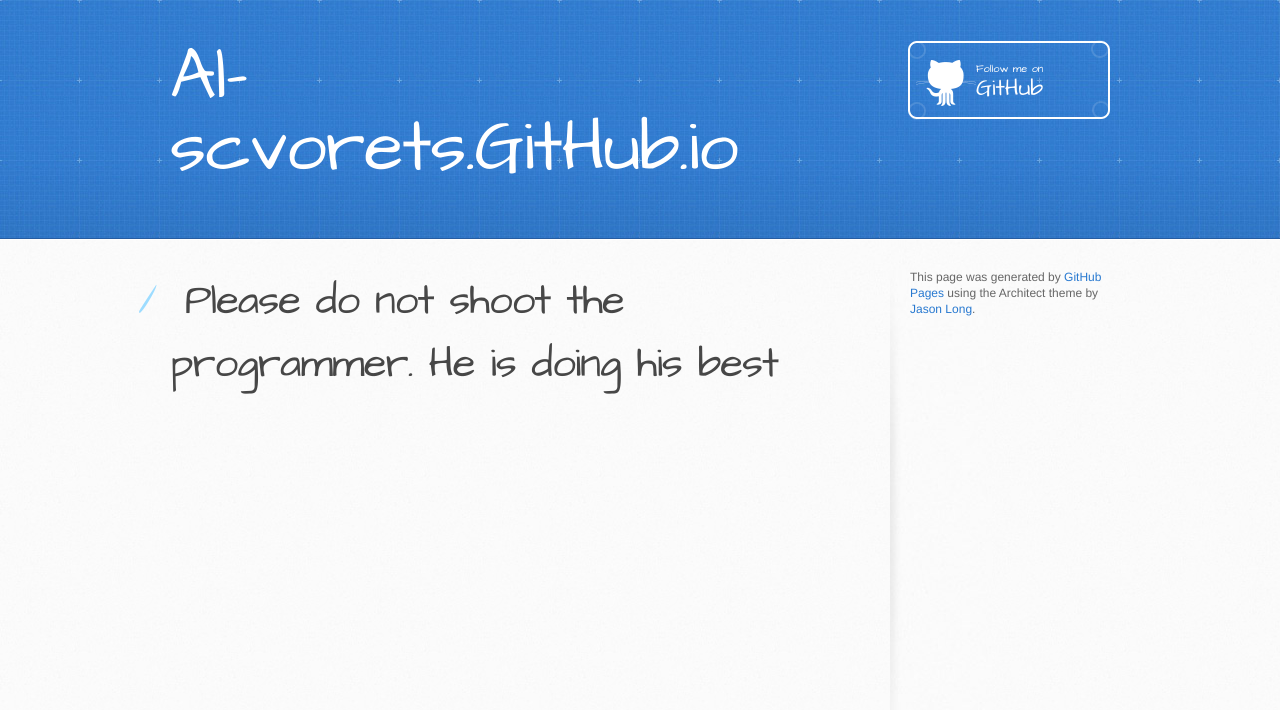
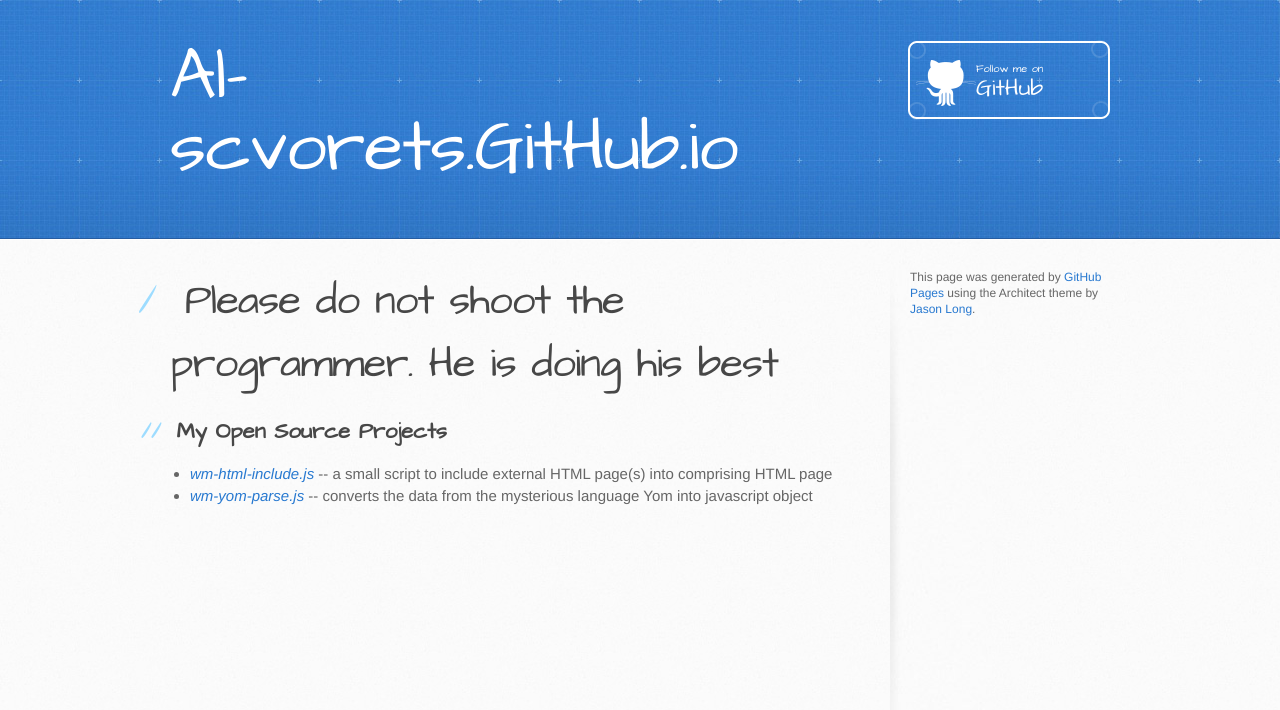
Before and after one commit to al-scvorets/al-scvorets.github.io, a plain HTML site: page index.html in a window 1280 px wide. Drawn offline with Linux system fonts and the light colour scheme.

Commit message:
Replace master branch with page content via GitHub

```diff
--- a/index.html
+++ b/index.html
@@ -30,6 +30,16 @@
         <section id="main-content">
           <h1>
 <a id="please-do-not-shoot-the-programmer-he-is-doing-his-best" class="anchor" href="#please-do-not-shoot-the-programmer-he-is-doing-his-best" aria-hidden="true"><span class="octicon octicon-link"></span></a>Please do not shoot the programmer. He is doing his best</h1>
+
+<h2>
+<a id="my-open-source-projects" class="anchor" href="#my-open-source-projects" aria-hidden="true"><span class="octicon octicon-link"></span></a>My Open Source Projects</h2>
+
+<ul>
+<li>
+<a href="http://al-scvorets.github.io/wm-html-include.js/"><em>wm-html-include.js</em></a> -- a small script to include external HTML page(s) into comprising HTML page</li>
+<li>
+<a href="http://al-scvorets.github.io/wm-yom-parse.js/"><em>wm-yom-parse.js</em></a> -- converts the data from the mysterious language Yom into javascript object</li>
+</ul>
         </section>
 
         <aside id="sidebar">
--- a/params.json
+++ b/params.json
@@ -1 +1 @@
-{"name":"Al-scvorets.GitHub.io","tagline":"","body":"# Please do not shoot the programmer. He is doing his best","google":"UA-62159731-1","note":"Don't delete this file! It's used internally to help with page regeneration."}
+{"name":"Al-scvorets.GitHub.io","tagline":"","body":"# Please do not shoot the programmer. He is doing his best\r\n\r\n## My Open Source Projects\r\n* [*wm-html-include.js*](http://al-scvorets.github.io/wm-html-include.js/) -- a small script to include external HTML page(s) into comprising HTML page\r\n* [*wm-yom-parse.js*](http://al-scvorets.github.io/wm-yom-parse.js/) -- converts the data from the mysterious language Yom into javascript object","google":"UA-62159731-1","note":"Don't delete this file! It's used internally to help with page regeneration."}
```
